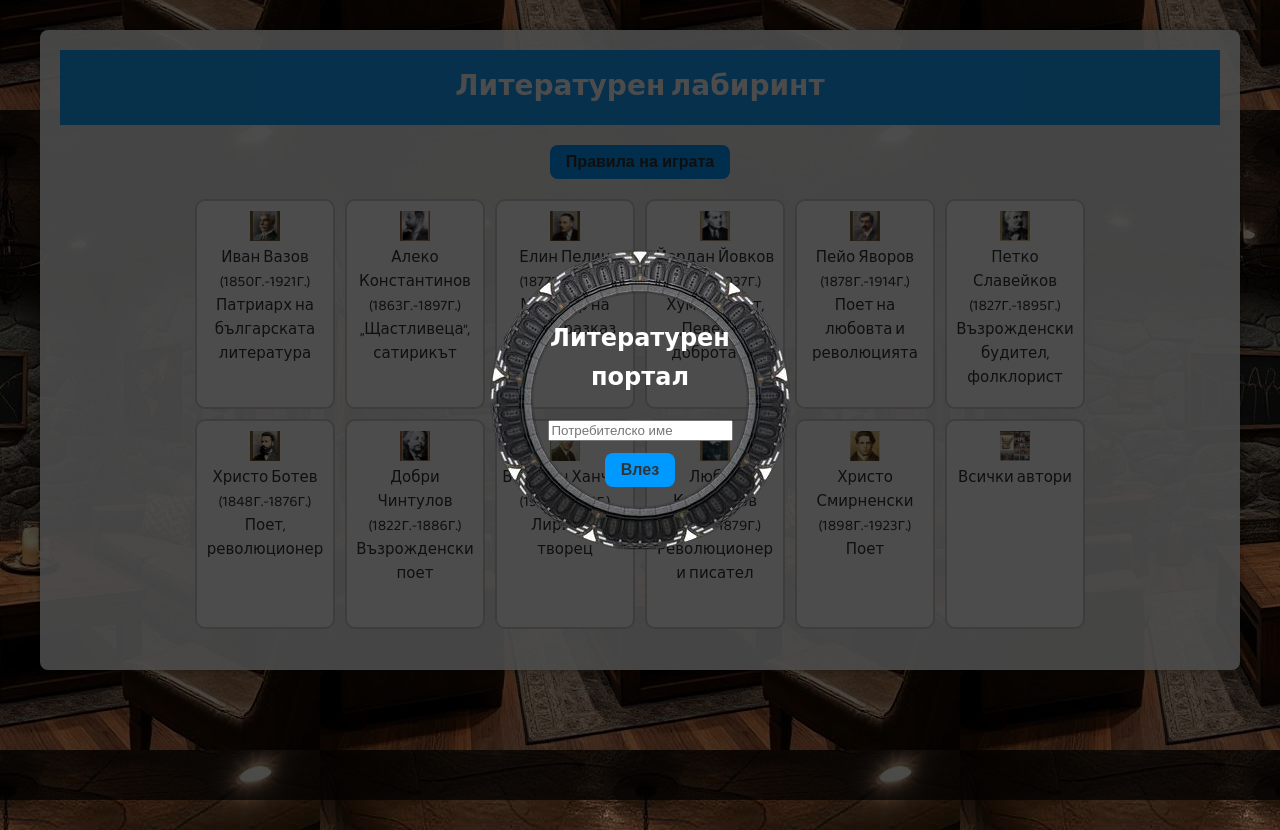
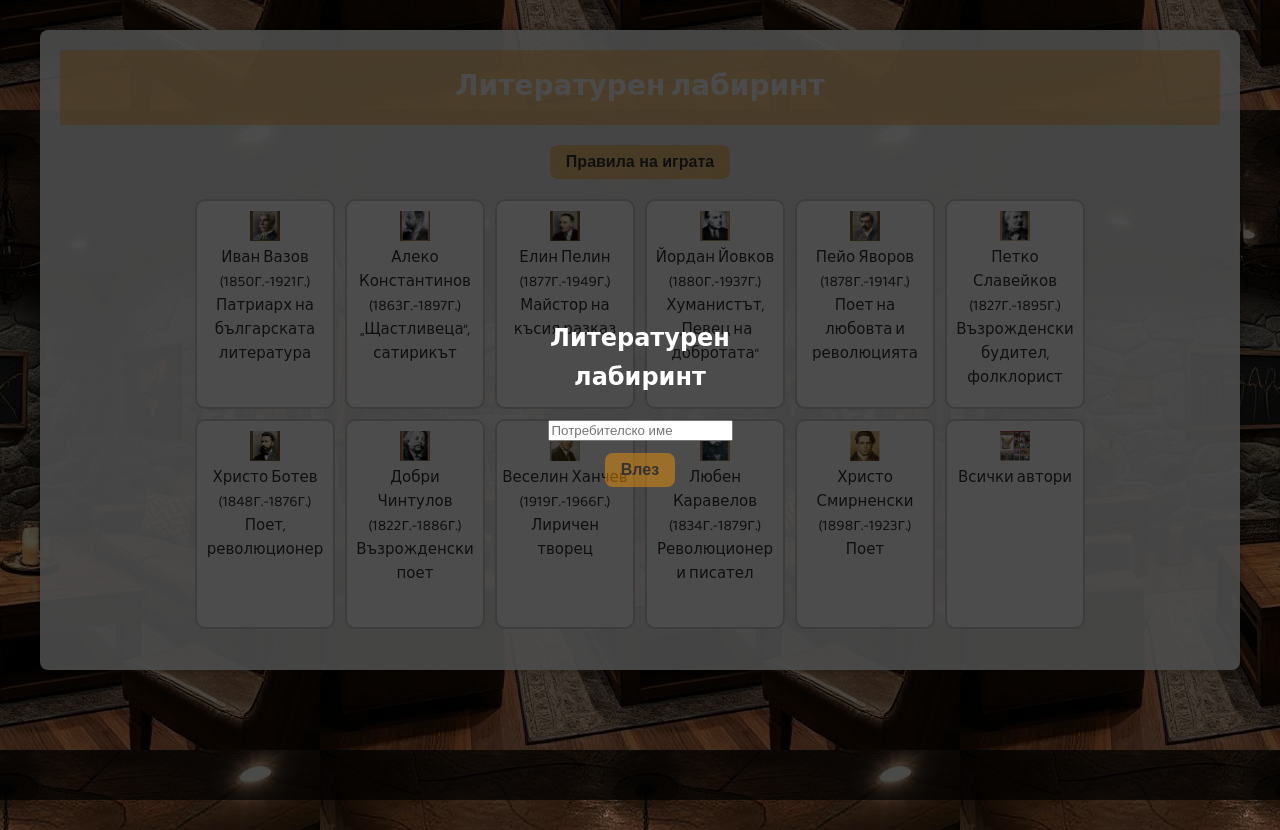
Before and after one commit to PfantomaBG/Literaturen-Labirint, a website: page public/index.html in a window 1280 px wide. Drawn offline with Linux system fonts and the light colour scheme.

Commit message:
Промяна на index.html и style.css

```diff
--- a/public/index.html
+++ b/public/index.html
@@ -20,7 +20,7 @@
     <div id="login-modal" class="modal visible">
       <div class="modal-gate">
         <div class="gate-content">
-          <h2>Литературен <br> портал</h2>
+          <h2>Литературен <br> лабиринт</h2>
           <input type="text" id="username" placeholder="Потребителско име">
           <br>
           <button id="login-btn" class="btn">Влез</button>
--- a/public/styles.css
+++ b/public/styles.css
@@ -34,7 +34,7 @@ body {
 
 /* Клас за бутони */
 .btn {
-  background: #0099ff;
+  background: #ff990071;
   color: #333;
   border: none;
   padding: 8px 16px;
@@ -81,7 +81,6 @@ body {
 }
 
 .modal-gate {
-  background-image: url(images/login_gate.png);
   padding: 20px;
   min-width: 300px;
   max-width: 500px;
@@ -111,7 +110,7 @@ body {
 /* Заглавие */
 #author-selection h2 {
   font-size: 28px;
-  background: #0099ff;
+  background: #ff990071;
   opacity: 0.9;
   color: #fff;
   margin: 0;
@@ -211,7 +210,7 @@ body {
 }
 
 #top-bar {
-  background-color: #ffa500;
+  background-color: #ff990071;
   opacity: 0.9;
   color: #fff;
   padding: 10px 20px;
@@ -235,7 +234,7 @@ body {
 }
 
 .nav-btn {
-  background: #ffcc00;
+  background: #ff990071;
   color: #333;
   border: none;
   padding: 8px 16px;
```
